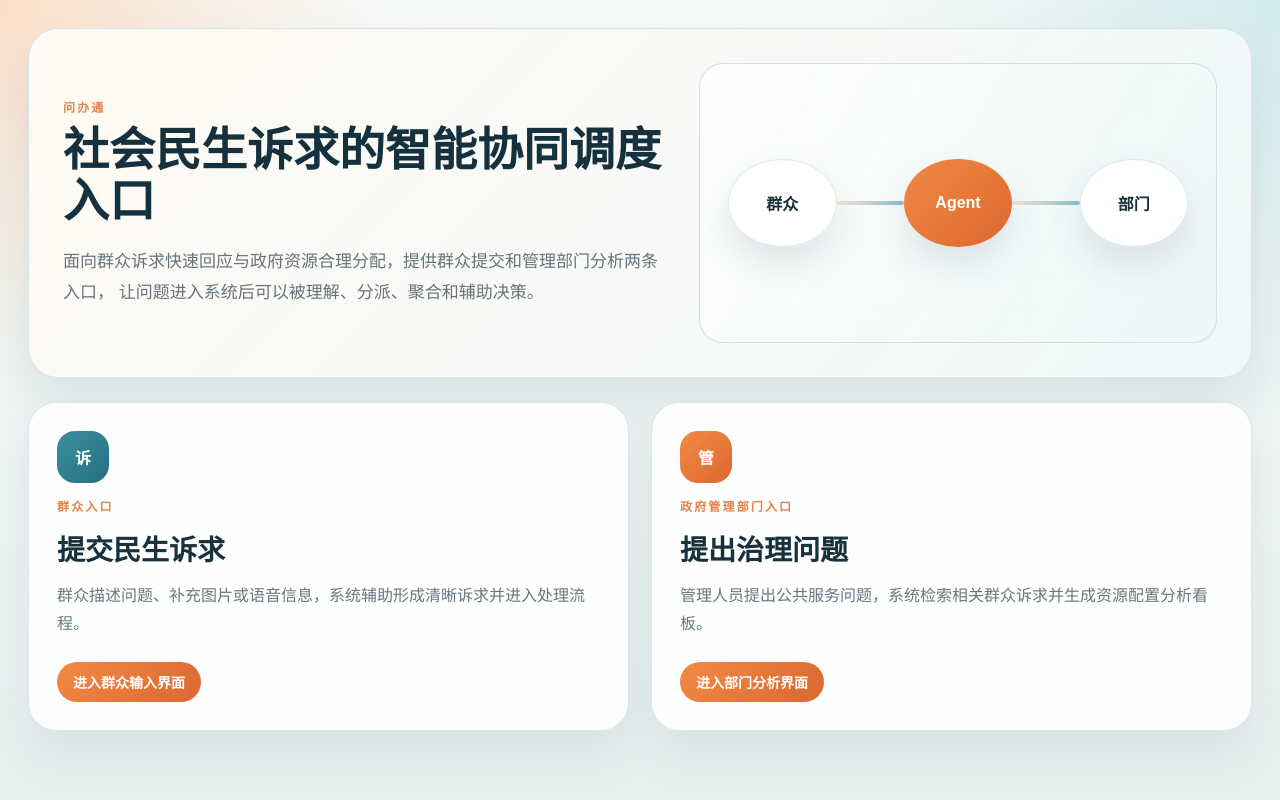
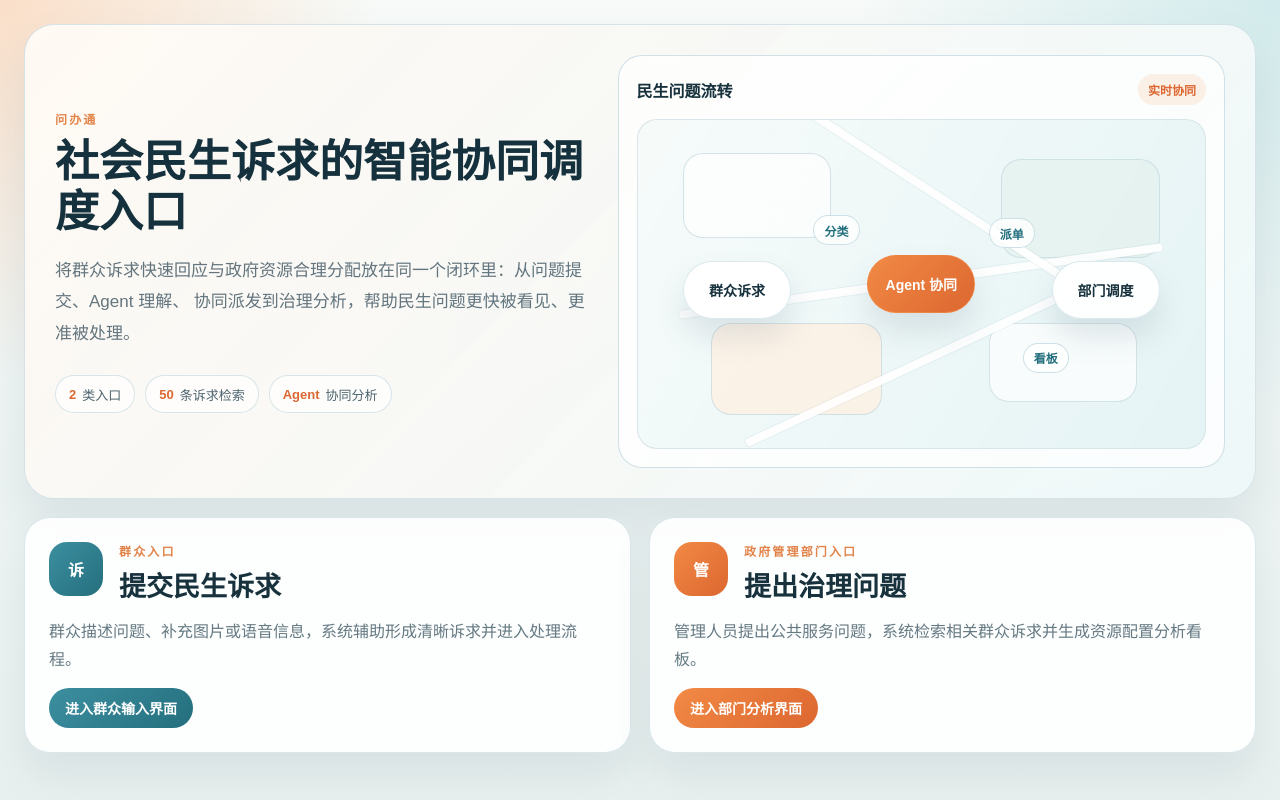
Before and after one commit to conprour/Community-Multi-Agent-Scheduling-System, a Vue app in the folder frontend/: page / in a window 1280 px wide. Built offline with nearby package versions, Linux system fonts and the light colour scheme; no server answers.

Commit message:
Polish unified home page

```diff
--- a/frontend/src/pages/HomePage.vue
+++ b/frontend/src/pages/HomePage.vue
@@ -5,33 +5,56 @@
         <p class="eyebrow">问办通</p>
         <h1>社会民生诉求的智能协同调度入口</h1>
         <p>
-          面向群众诉求快速回应与政府资源合理分配，提供群众提交和管理部门分析两条入口，
-          让问题进入系统后可以被理解、分派、聚合和辅助决策。
+          将群众诉求快速回应与政府资源合理分配放在同一个闭环里：从问题提交、Agent 理解、
+          协同派发到治理分析，帮助民生问题更快被看见、更准被处理。
         </p>
+        <div class="hero-metrics" aria-label="系统能力摘要">
+          <span><strong>2</strong> 类入口</span>
+          <span><strong>50</strong> 条诉求检索</span>
+          <span><strong>Agent</strong> 协同分析</span>
+        </div>
       </div>
 
-      <div class="flow-visual" aria-hidden="true">
-        <span class="flow-dot citizen-dot">群众</span>
-        <span class="flow-line"></span>
-        <span class="flow-core">Agent</span>
-        <span class="flow-line"></span>
-        <span class="flow-dot government-dot">部门</span>
+      <div class="flow-board" aria-hidden="true">
+        <div class="board-topline">
+          <span>民生问题流转</span>
+          <i>实时协同</i>
+        </div>
+        <div class="city-map">
+          <span class="map-block block-a"></span>
+          <span class="map-block block-b"></span>
+          <span class="map-block block-c"></span>
+          <span class="map-block block-d"></span>
+          <span class="route-line route-a"></span>
+          <span class="route-line route-b"></span>
+          <span class="route-line route-c"></span>
+          <span class="flow-node node-citizen">群众诉求</span>
+          <span class="flow-node node-agent">Agent 协同</span>
+          <span class="flow-node node-department">部门调度</span>
+          <span class="data-chip chip-a">分类</span>
+          <span class="data-chip chip-b">派单</span>
+          <span class="data-chip chip-c">看板</span>
+        </div>
       </div>
     </section>
 
     <section class="entry-grid" aria-label="系统入口">
       <RouterLink class="entry-card citizen-entry" to="/citizen">
         <span class="entry-icon">诉</span>
-        <p class="eyebrow">群众入口</p>
-        <h2>提交民生诉求</h2>
+        <div>
+          <p class="eyebrow">群众入口</p>
+          <h2>提交民生诉求</h2>
+        </div>
         <p>群众描述问题、补充图片或语音信息，系统辅助形成清晰诉求并进入处理流程。</p>
         <strong>进入群众输入界面</strong>
       </RouterLink>
 
       <RouterLink class="entry-card management-entry" to="/management">
         <span class="entry-icon">管</span>
-        <p class="eyebrow">政府管理部门入口</p>
-        <h2>提出治理问题</h2>
+        <div>
+          <p class="eyebrow">政府管理部门入口</p>
+          <h2>提出治理问题</h2>
+        </div>
         <p>管理人员提出公共服务问题，系统检索相关群众诉求并生成资源配置分析看板。</p>
         <strong>进入部门分析界面</strong>
       </RouterLink>
@@ -42,21 +65,21 @@
 <style scoped>
 .home-shell {
   min-height: 100vh;
-  padding: 28px;
+  padding: 24px;
 }
 
 .home-hero {
-  min-height: 42vh;
+  min-height: 470px;
   display: grid;
-  grid-template-columns: minmax(0, 1.08fr) minmax(360px, 0.92fr);
-  gap: 28px;
+  grid-template-columns: minmax(0, 0.94fr) minmax(420px, 1.06fr);
+  gap: 24px;
   align-items: stretch;
-  padding: 34px;
+  padding: 30px;
   border-radius: 30px;
   background:
-    linear-gradient(135deg, rgba(255, 250, 243, 0.98), rgba(239, 248, 249, 0.94)),
-    radial-gradient(circle at 74% 18%, rgba(242, 138, 69, 0.18), transparent 24%);
-  border: 1px solid rgba(210, 225, 231, 0.9);
+    linear-gradient(135deg, rgba(255, 250, 244, 0.98), rgba(239, 248, 249, 0.94)),
+    linear-gradient(90deg, rgba(242, 138, 69, 0.08), rgba(60, 143, 160, 0.1));
+  border: 1px solid rgba(210, 225, 231, 0.92);
   box-shadow: 0 28px 48px rgba(92, 121, 134, 0.14);
 }
 
@@ -64,7 +87,7 @@
   display: flex;
   flex-direction: column;
   justify-content: center;
-  max-width: 780px;
+  max-width: 760px;
 }
 
 .home-copy h1,
@@ -74,8 +97,8 @@
 
 .home-copy h1 {
   margin-top: 10px;
-  font-size: 46px;
-  line-height: 1.12;
+  font-size: 44px;
+  line-height: 1.14;
   letter-spacing: 0;
   color: #15313d;
 }
@@ -87,71 +110,228 @@
   font-size: 17px;
 }
 
-.flow-visual {
-  position: relative;
-  min-height: 280px;
-  display: grid;
-  grid-template-columns: 1fr 0.62fr 1fr 0.62fr 1fr;
-  align-items: center;
-  padding: 28px;
-  overflow: hidden;
-  border-radius: 24px;
-  background:
-    linear-gradient(120deg, rgba(255, 255, 255, 0.74), rgba(236, 246, 246, 0.78)),
-    repeating-linear-gradient(0deg, transparent, transparent 32px, rgba(99, 140, 152, 0.08) 33px),
-    repeating-linear-gradient(90deg, transparent, transparent 40px, rgba(99, 140, 152, 0.08) 41px);
-  border: 1px solid rgba(205, 222, 229, 0.92);
+.hero-metrics {
+  display: flex;
+  flex-wrap: wrap;
+  gap: 10px;
+  margin-top: 26px;
 }
 
-.flow-dot,
-.flow-core {
-  min-height: 88px;
+.hero-metrics span {
+  display: inline-flex;
+  align-items: center;
+  gap: 6px;
+  min-height: 38px;
+  padding: 0 13px;
+  border-radius: 999px;
+  color: rgba(49, 75, 87, 0.86);
+  background: rgba(255, 255, 255, 0.68);
+  border: 1px solid rgba(211, 225, 231, 0.9);
+  font-size: 13px;
+}
+
+.hero-metrics strong {
+  color: #dc6730;
+}
+
+.flow-board {
+  display: grid;
+  grid-template-rows: auto 1fr;
+  gap: 14px;
+  min-height: 410px;
+  padding: 18px;
+  border-radius: 24px;
+  background: rgba(255, 255, 255, 0.72);
+  border: 1px solid rgba(205, 222, 229, 0.92);
+  box-shadow: inset 0 1px 0 rgba(255, 255, 255, 0.78);
+}
+
+.board-topline {
+  display: flex;
+  justify-content: space-between;
+  gap: 12px;
+  align-items: center;
+  color: #17313d;
+  font-weight: 800;
+}
+
+.board-topline i {
+  padding: 7px 10px;
+  border-radius: 999px;
+  color: #dc6730;
+  background: rgba(242, 138, 69, 0.12);
+  font-size: 12px;
+  font-style: normal;
+}
+
+.city-map {
+  position: relative;
+  min-height: 330px;
+  overflow: hidden;
+  border-radius: 20px;
+  background:
+    linear-gradient(120deg, rgba(246, 251, 250, 0.94), rgba(228, 243, 244, 0.96)),
+    repeating-linear-gradient(0deg, transparent, transparent 34px, rgba(101, 141, 153, 0.08) 35px),
+    repeating-linear-gradient(90deg, transparent, transparent 44px, rgba(101, 141, 153, 0.08) 45px);
+  border: 1px solid rgba(214, 228, 233, 0.92);
+}
+
+.map-block,
+.route-line,
+.flow-node,
+.data-chip {
+  position: absolute;
+}
+
+.map-block {
+  border-radius: 20px;
+  background: rgba(255, 255, 255, 0.68);
+  border: 1px solid rgba(198, 218, 225, 0.74);
+}
+
+.block-a {
+  left: 8%;
+  top: 10%;
+  width: 26%;
+  height: 26%;
+}
+
+.block-b {
+  right: 8%;
+  top: 12%;
+  width: 28%;
+  height: 30%;
+  background: rgba(228, 242, 237, 0.72);
+}
+
+.block-c {
+  left: 13%;
+  bottom: 10%;
+  width: 30%;
+  height: 28%;
+  background: rgba(255, 240, 226, 0.74);
+}
+
+.block-d {
+  right: 12%;
+  bottom: 14%;
+  width: 26%;
+  height: 24%;
+}
+
+.route-line {
+  height: 8px;
+  border-radius: 999px;
+  background: rgba(255, 255, 255, 0.92);
+  box-shadow: 0 0 0 1px rgba(163, 188, 197, 0.18);
+}
+
+.route-a {
+  left: 7%;
+  top: 48%;
+  width: 86%;
+  transform: rotate(-8deg);
+}
+
+.route-b {
+  left: 22%;
+  top: 22%;
+  width: 62%;
+  transform: rotate(33deg);
+}
+
+.route-c {
+  left: 16%;
+  bottom: 25%;
+  width: 68%;
+  transform: rotate(-25deg);
+}
+
+.flow-node {
   display: inline-flex;
   align-items: center;
   justify-content: center;
-  border-radius: 50%;
+  min-width: 108px;
+  min-height: 58px;
+  padding: 0 16px;
+  border-radius: 999px;
+  background: rgba(255, 255, 255, 0.94);
+  border: 1px solid rgba(218, 231, 236, 0.95);
   color: #17313d;
+  font-size: 14px;
   font-weight: 800;
-  box-shadow: 0 18px 34px rgba(92, 121, 134, 0.16);
+  box-shadow: 0 18px 30px rgba(92, 121, 134, 0.16);
 }
 
-.flow-dot {
-  background: rgba(255, 255, 255, 0.92);
-  border: 1px solid rgba(220, 232, 236, 0.94);
+.node-citizen {
+  left: 8%;
+  top: 43%;
 }
 
-.flow-core {
+.node-agent {
+  left: 50%;
+  top: 50%;
   color: #fff;
   background: linear-gradient(135deg, #f28a45, #dc6730);
+  border-color: rgba(242, 138, 69, 0.6);
+  transform: translate(-50%, -50%);
 }
 
-.flow-line {
-  height: 4px;
+.node-department {
+  right: 8%;
+  top: 43%;
+}
+
+.data-chip {
+  min-height: 30px;
+  padding: 0 10px;
+  display: inline-flex;
+  align-items: center;
   border-radius: 999px;
-  background: linear-gradient(90deg, rgba(242, 138, 69, 0.2), rgba(60, 143, 160, 0.58));
+  color: #246f7e;
+  background: rgba(255, 255, 255, 0.78);
+  border: 1px solid rgba(195, 218, 225, 0.82);
+  font-size: 12px;
+  font-weight: 700;
+}
+
+.chip-a {
+  left: 31%;
+  top: 29%;
+}
+
+.chip-b {
+  right: 30%;
+  top: 30%;
+}
+
+.chip-c {
+  right: 24%;
+  bottom: 23%;
 }
 
 .entry-grid {
   display: grid;
   grid-template-columns: repeat(2, minmax(0, 1fr));
-  gap: 22px;
-  margin-top: 24px;
+  gap: 18px;
+  margin-top: 18px;
 }
 
 .entry-card {
   position: relative;
-  min-height: 280px;
+  min-height: 216px;
   display: grid;
+  grid-template-columns: auto 1fr;
   align-content: start;
-  gap: 14px;
-  padding: 28px;
+  gap: 14px 16px;
+  padding: 24px;
   overflow: hidden;
-  border-radius: 28px;
+  border-radius: 26px;
   color: inherit;
   text-decoration: none;
-  background: rgba(255, 255, 255, 0.88);
+  background: rgba(255, 255, 255, 0.9);
   border: 1px solid var(--border-subtle);
-  box-shadow: 0 24px 42px rgba(92, 121, 134, 0.12);
+  box-shadow: 0 22px 38px rgba(92, 121, 134, 0.12);
   transition:
     transform 0.18s ease,
     box-shadow 0.18s ease,
@@ -161,7 +341,7 @@
 .entry-card:hover {
   transform: translateY(-3px);
   border-color: rgba(235, 127, 56, 0.44);
-  box-shadow: 0 30px 52px rgba(92, 121, 134, 0.18);
+  box-shadow: 0 28px 46px rgba(92, 121, 134, 0.18);
 }
 
 .entry-card h2,
@@ -170,19 +350,21 @@
 }
 
 .entry-card h2 {
-  font-size: 28px;
+  margin-top: 6px;
+  font-size: 27px;
   color: #17313d;
 }
 
 .entry-card p:not(.eyebrow) {
-  max-width: 560px;
+  grid-column: 1 / -1;
+  max-width: 620px;
   color: rgba(58, 83, 95, 0.78);
   line-height: 1.75;
 }
 
 .entry-card strong {
+  grid-column: 1 / -1;
   width: fit-content;
-  margin-top: 10px;
   padding: 10px 16px;
   border-radius: 999px;
   color: #fff;
@@ -191,8 +373,8 @@
 }
 
 .entry-icon {
-  width: 52px;
-  height: 52px;
+  width: 54px;
+  height: 54px;
   display: inline-flex;
   align-items: center;
   justify-content: center;
@@ -202,18 +384,39 @@
   font-weight: 800;
 }
 
-.management-entry .entry-icon {
+.management-entry .entry-icon,
+.management-entry strong {
   background: linear-gradient(135deg, #f28a45, #dc6730);
 }
 
-@media (max-width: 980px) {
+.citizen-entry strong {
+  background: linear-gradient(135deg, #3c8fa0, #246f7e);
+}
+
+@media (max-width: 1080px) {
   .home-hero,
   .entry-grid {
     grid-template-columns: 1fr;
   }
 
+  .home-hero {
+    min-height: auto;
+  }
+
   .home-copy h1 {
     font-size: 36px;
+  }
+
+  .flow-board {
+    min-height: 270px;
+  }
+
+  .city-map {
+    min-height: 205px;
+  }
+
+  .entry-card {
+    min-height: 190px;
   }
 }
 
@@ -224,12 +427,38 @@
 
   .home-hero,
   .entry-card {
-    padding: 22px;
+    padding: 20px;
     border-radius: 24px;
   }
 
   .home-copy h1 {
     font-size: 30px;
   }
+
+  .flow-board {
+    min-height: 240px;
+    padding: 14px;
+  }
+
+  .city-map {
+    min-height: 174px;
+  }
+
+  .flow-node {
+    min-width: 82px;
+    min-height: 44px;
+    padding: 0 10px;
+    font-size: 12px;
+  }
+
+  .data-chip {
+    min-height: 26px;
+    padding: 0 8px;
+  }
+
+  .entry-card {
+    grid-template-columns: 1fr;
+    min-height: 0;
+  }
 }
 </style>
```
